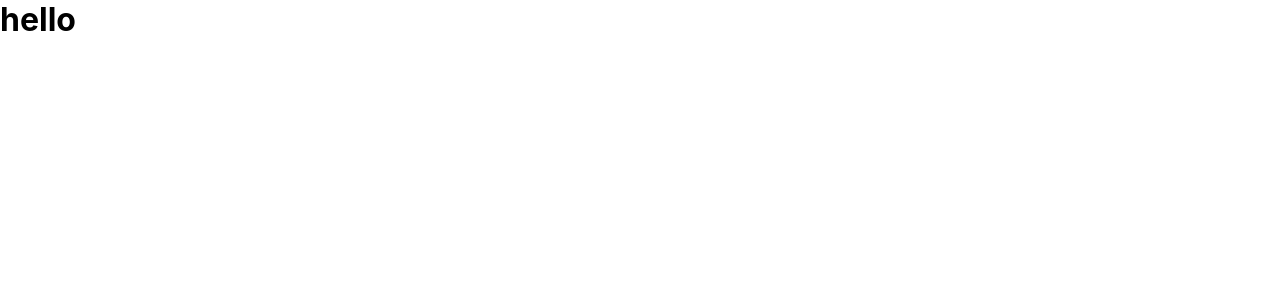
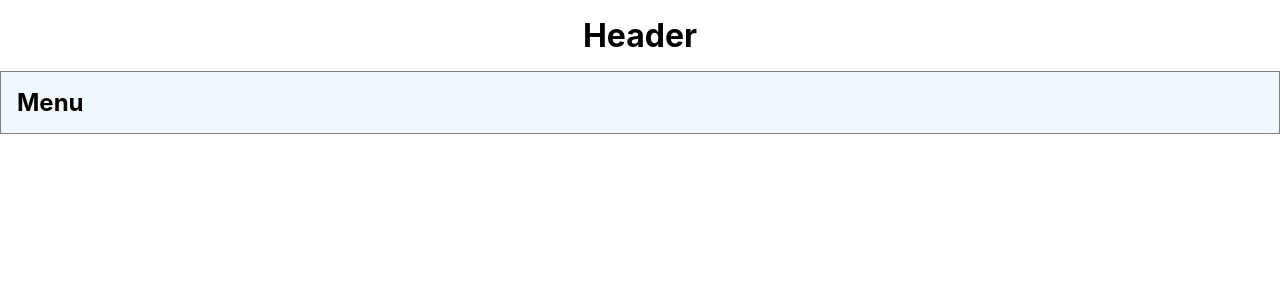
Before and after one commit to Artificial-Brix/career-site, a React (Create React App) app: page / in a window 1280 px wide. Shown: the top 300 px of the page. Built offline with nearby package versions, Linux system fonts and the light colour scheme.

Commit message:
header menu done

```diff
--- a/src/App.js
+++ b/src/App.js
@@ -1,9 +1,12 @@
 import './App.css';
+import Header from './components/Header/Header';
+import Menu from './components/Menu/Menu';
 
 function App() {
   return (
     <div className="app">
-     <h1>hello</h1>
+      <Header />
+      <Menu />
     </div>
   );
 }
--- /dev/null
+++ b/src/components/Header/Header.css
@@ -0,0 +1,4 @@
+.header {
+  text-align: center;
+  padding: 1rem;
+}
--- /dev/null
+++ b/src/components/Header/Header.js
@@ -0,0 +1,12 @@
+import React from 'react';
+import './Header.css';
+
+const Header = () => {
+  return (
+    <div className="header">
+      <h1>Header</h1>
+    </div>
+  );
+};
+
+export default Header;
--- /dev/null
+++ b/src/components/Menu/Menu.css
@@ -0,0 +1,5 @@
+.menu {
+  background-color: aliceblue;
+  padding: 1rem;
+  border: 1px solid gray;
+}
--- /dev/null
+++ b/src/components/Menu/Menu.js
@@ -0,0 +1,12 @@
+import React from 'react';
+import './Menu.css';
+
+const Menu = () => {
+  return (
+    <div className="menu">
+      <h2>Menu</h2>
+    </div>
+  );
+};
+
+export default Menu;
```
